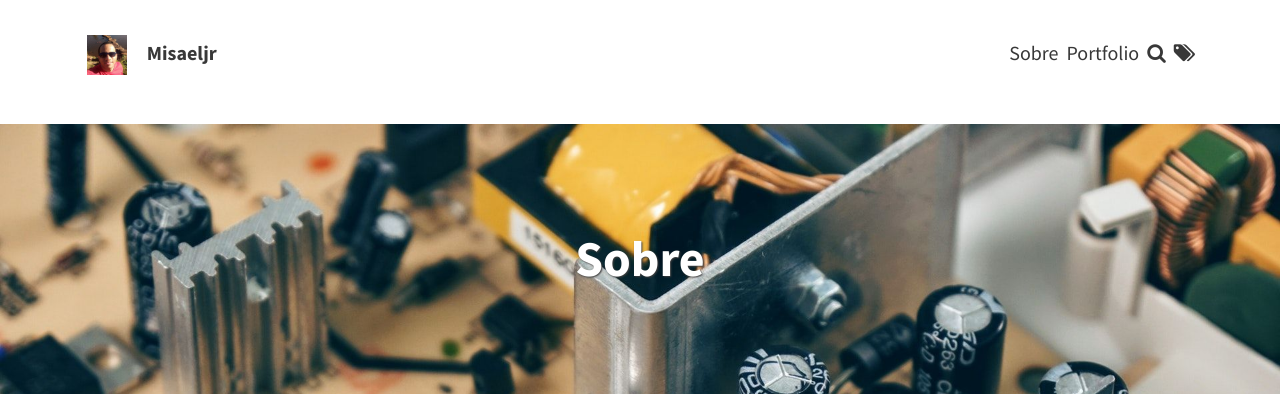
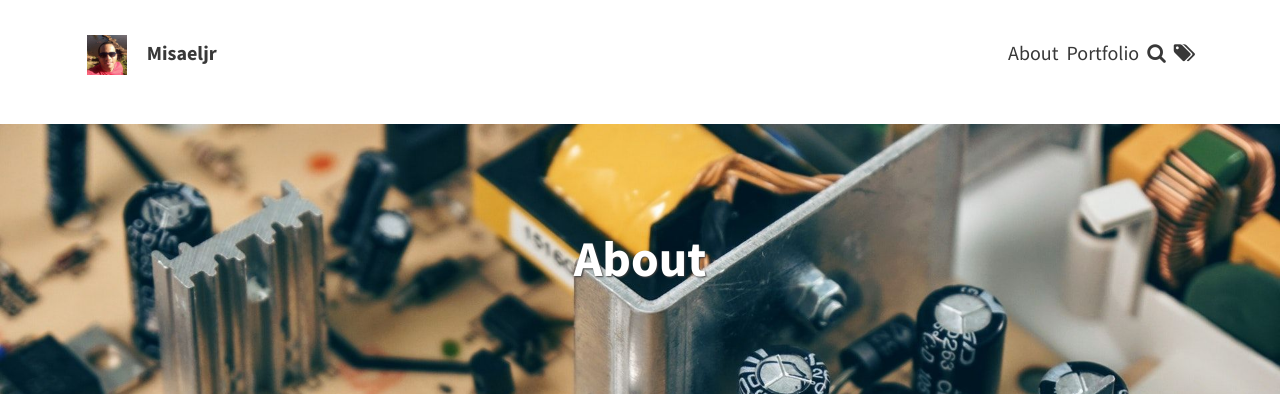
Before and after one commit to misaelljr/misaeljr.github.io, a Jekyll site: the page built from pages/sobre.md, in a window 1280 px wide and 900 px high. Shown: the top 396 px of the window. Built offline with Jekyll 4.4.1, drawn with Linux system fonts in a browser that asks for light colours; some of the changed text lies outside the part shown.

Commit message:
Update sobre.md

```diff
--- a/pages/sobre.md
+++ b/pages/sobre.md
@@ -1,9 +1,9 @@
 ---
 layout: page
-title: Sobre
+title: About
 permalink: /sobre/
 feature-img: "assets/img/pexels/circuit.jpeg"
-tags: [sobre, interesses]
+tags: [about, interests]
 ---
 
 ![Image of a glass on a book]({{ site.baseurl }}/images/sast.jpg)
```
